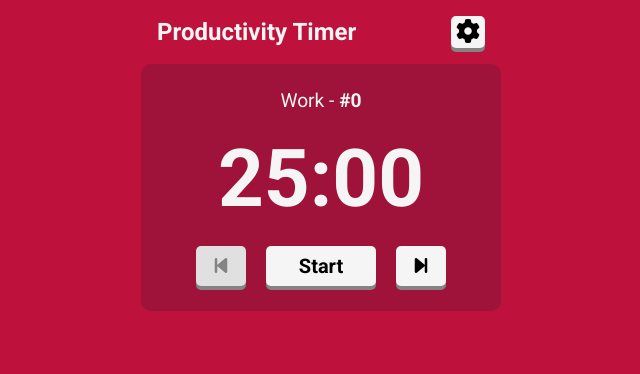
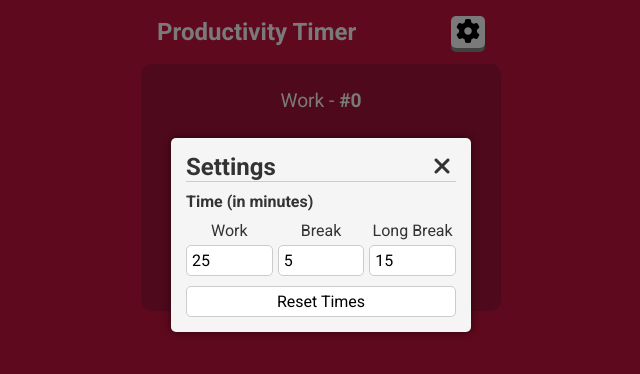
Before and after one commit to robsassack/productivity-timer, an Angular app: page / in a window 1280 px wide. Shown: the top 374 px of the page, without its empty margins (319-959 px from the left). Built offline with nearby package versions, Linux system fonts and the light colour scheme.

Commit message:
Added styling to settings reset button

```diff
--- a/src/app/settings-menu/settings-menu.component.css
+++ b/src/app/settings-menu/settings-menu.component.css
@@ -67,3 +67,20 @@
   box-sizing: border-box;
   font-size: 16px;
 }
+
+.reset-button {
+  padding: 5px;
+  border: 1px solid #ccc;
+  background-color: #ffffff;
+  border-radius: 5px;
+  font-size: 1em;
+  cursor: pointer;
+}
+
+.reset-button:hover {
+  background-color: #f3f3f3;
+}
+
+.reset-button:active {
+  background-color: #e6e6e6;
+}
--- a/src/app/settings-menu/settings-menu.component.html
+++ b/src/app/settings-menu/settings-menu.component.html
@@ -17,5 +17,5 @@
         <input id="long-break-mins" type="number" [(ngModel)]="longBreakTime" (change)="updateTimes($event)" min="1" (keydown)="inputValidation($event)">
       </div>
     </div>
-    <button (click)="resetTimes()">Reset Times</button>
+    <button class="reset-button" (click)="resetTimes()">Reset Times</button>
   </div>
--- a/src/app/settings-menu/settings-menu.component.ts
+++ b/src/app/settings-menu/settings-menu.component.ts
@@ -7,7 +7,7 @@ import { SettingsService } from '../settings.service';
   styleUrls: ['./settings-menu.component.css']
 })
 export class SettingsMenuComponent {
-  showSettingsMenu = false;
+  showSettingsMenu = true;
 
   workTime!: number;
   breakTime!: number;
```
